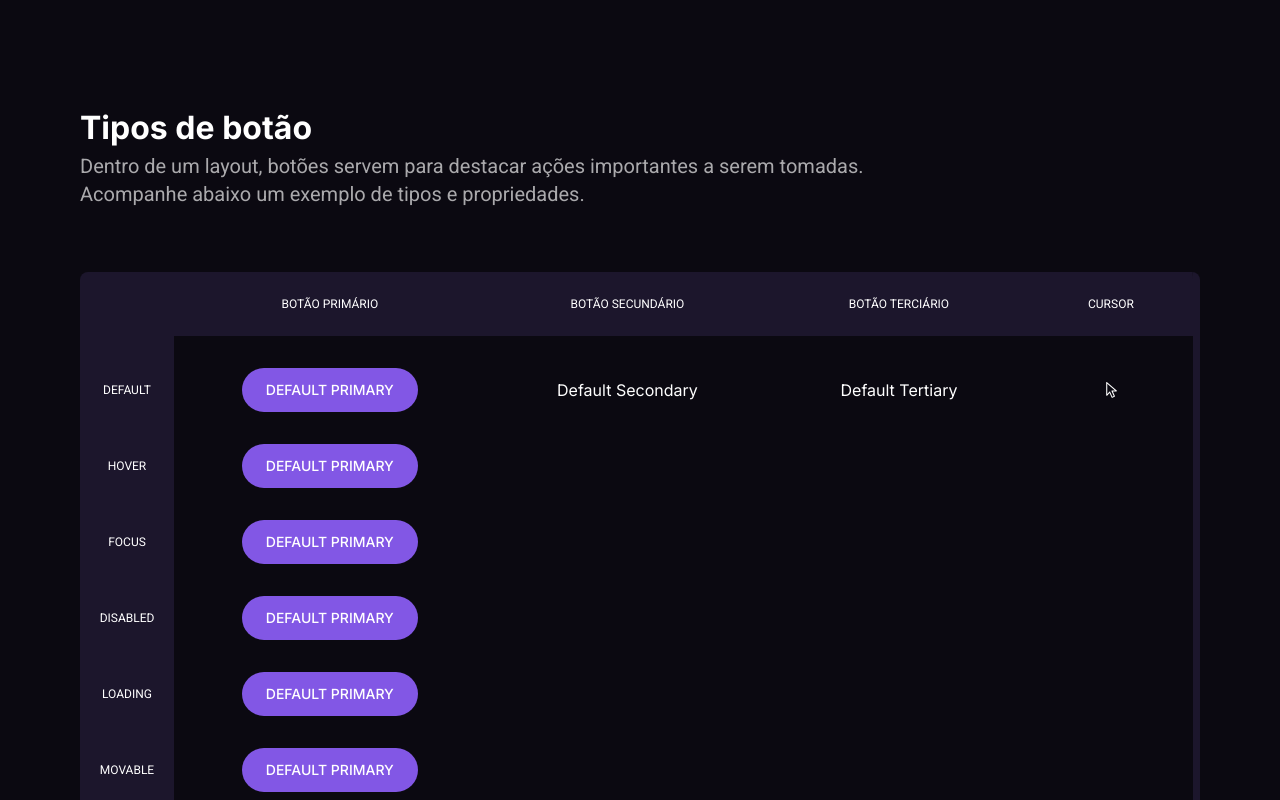
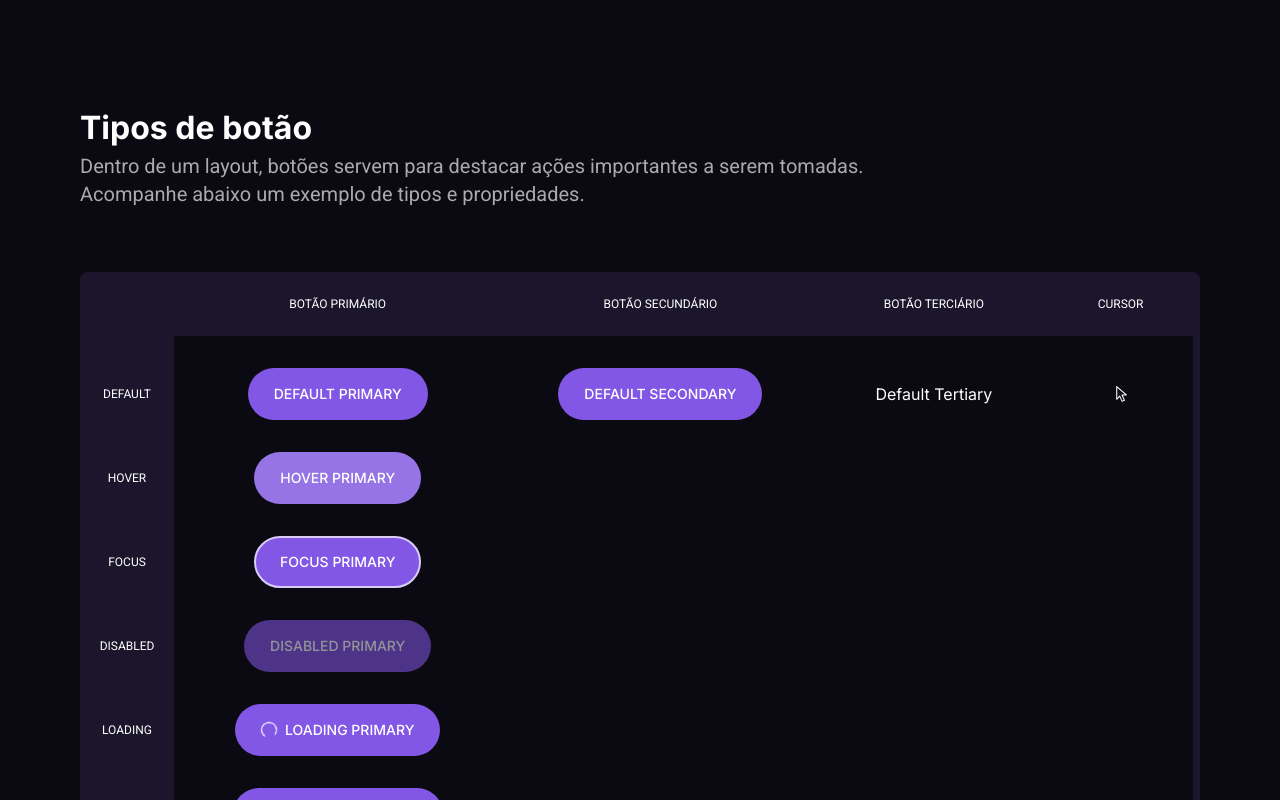
Before and after one commit to PabloXT14/boracodar-03, a React (Vite) app: page / in a window 1280 px wide. Shown: the top 800 px of the page. Built offline with nearby package versions, Linux system fonts and the light colour scheme.

Commit message:
feat: implementing button variants

```diff
--- a/package.json
+++ b/package.json
@@ -15,7 +15,8 @@
   "dependencies": {
     "react": "^18.2.0",
     "react-dom": "^18.2.0",
-    "react-icons": "^5.1.0"
+    "react-icons": "^5.1.0",
+    "tailwind-variants": "^0.2.1"
   },
   "devDependencies": {
     "@rocketseat/eslint-config": "^2.2.2",
--- /dev/null
+++ b/src/components/button.tsx
@@ -0,0 +1,55 @@
+import { ComponentProps } from 'react'
+import { tv, type VariantProps } from 'tailwind-variants'
+
+const buttonStyles = tv({
+  base: 'inline-flex items-center gap-2 border-2 border-transparent px-6 py-3 text-sm font-medium uppercase leading-6 transition-colors',
+  variants: {
+    variant: {
+      primary: [
+        'rounded-full bg-violet-500 text-white',
+        'hover:bg-violet-400',
+        'focus:border-zinc-300',
+        'disabled:cursor-not-allowed disabled:opacity-[0.56]',
+      ],
+      secondary: '',
+      tertiary: '',
+    },
+    state: {
+      default: '',
+      hover: '',
+      focus: 'border-zinc-300',
+      disabled: '',
+      loading: '[&>svg]:animate-spin [&>svg]:text-white',
+      movable: 'cursor-move [&>svg]:text-white',
+    },
+  },
+  compoundVariants: [
+    {
+      variant: 'primary',
+      state: 'hover',
+      class: 'bg-violet-400',
+    },
+  ],
+  defaultVariants: {
+    variant: 'primary',
+    state: 'default',
+  },
+})
+
+type ButtonVariants = VariantProps<typeof buttonStyles>
+
+type ButtonProps = ButtonVariants & ComponentProps<'button'>
+
+export const Button = ({
+  children,
+  variant,
+  state,
+  className,
+  ...props
+}: ButtonProps) => {
+  return (
+    <button className={buttonStyles({ variant, state, className })} {...props}>
+      {children}
+    </button>
+  )
+}
--- a/src/components/buttons-table/buttons-table.tsx
+++ b/src/components/buttons-table/buttons-table.tsx
@@ -1,8 +1,11 @@
+import { AiOutlineLoading3Quarters } from 'react-icons/ai'
+import { IoMenu } from 'react-icons/io5'
 import { RxCursorArrow } from 'react-icons/rx'
 import { TableHeader } from './table-header'
 import { TableCellLeft } from './table-cell-left'
 import { TableRow } from './table-row'
 import { TableCell } from './table-cell'
+import { Button } from '../button'
 
 export const ButtonsTable = () => {
   return (
@@ -21,12 +24,10 @@ export const ButtonsTable = () => {
           <TableRow className="[&>td]:pt-8">
             <TableCellLeft>Default</TableCellLeft>
             <TableCell>
-              <button className="pointer-events-none rounded-full bg-violet-500 px-6 py-3 text-sm font-medium uppercase transition-colors hover:bg-violet-800">
-                Default Primary
-              </button>
+              <Button>Default Primary</Button>
             </TableCell>
             <TableCell>
-              <button>Default Secondary</button>
+              <Button>Default Secondary</Button>
             </TableCell>
             <TableCell>
               <button>Default Tertiary</button>
@@ -39,9 +40,7 @@ export const ButtonsTable = () => {
           <TableRow>
             <TableCellLeft>Hover</TableCellLeft>
             <TableCell>
-              <button className="rounded-full bg-violet-500 px-6 py-3 text-sm font-medium uppercase">
-                Default Primary
-              </button>
+              <Button state="hover">Hover Primary</Button>
             </TableCell>
             <TableCell></TableCell>
             <TableCell></TableCell>
@@ -51,9 +50,7 @@ export const ButtonsTable = () => {
           <TableRow>
             <TableCellLeft>Focus</TableCellLeft>
             <TableCell>
-              <button className="rounded-full bg-violet-500 px-6 py-3 text-sm font-medium uppercase">
-                Default Primary
-              </button>
+              <Button state="focus">Focus Primary</Button>
             </TableCell>
             <TableCell></TableCell>
             <TableCell></TableCell>
@@ -63,9 +60,7 @@ export const ButtonsTable = () => {
           <TableRow>
             <TableCellLeft>Disabled</TableCellLeft>
             <TableCell>
-              <button className="rounded-full bg-violet-500 px-6 py-3 text-sm font-medium uppercase">
-                Default Primary
-              </button>
+              <Button disabled>Disabled Primary</Button>
             </TableCell>
             <TableCell></TableCell>
             <TableCell></TableCell>
@@ -75,9 +70,10 @@ export const ButtonsTable = () => {
           <TableRow>
             <TableCellLeft>Loading</TableCellLeft>
             <TableCell>
-              <button className="rounded-full bg-violet-500 px-6 py-3 text-sm font-medium uppercase">
-                Default Primary
-              </button>
+              <Button state="loading">
+                <AiOutlineLoading3Quarters size={16} />
+                Loading Primary
+              </Button>
             </TableCell>
             <TableCell></TableCell>
             <TableCell></TableCell>
@@ -87,9 +83,10 @@ export const ButtonsTable = () => {
           <TableRow className="[&>td]:pb-8">
             <TableCellLeft>Movable</TableCellLeft>
             <TableCell>
-              <button className="rounded-full bg-violet-500 px-6 py-3 text-sm font-medium uppercase">
-                Default Primary
-              </button>
+              <Button state="movable">
+                <IoMenu size={16} />
+                Movable Primary
+              </Button>
             </TableCell>
             <TableCell></TableCell>
             <TableCell></TableCell>
```
Also changed, not shown: .prettierrc.json, 1 other file (tests, documents, lock files or other folders).
